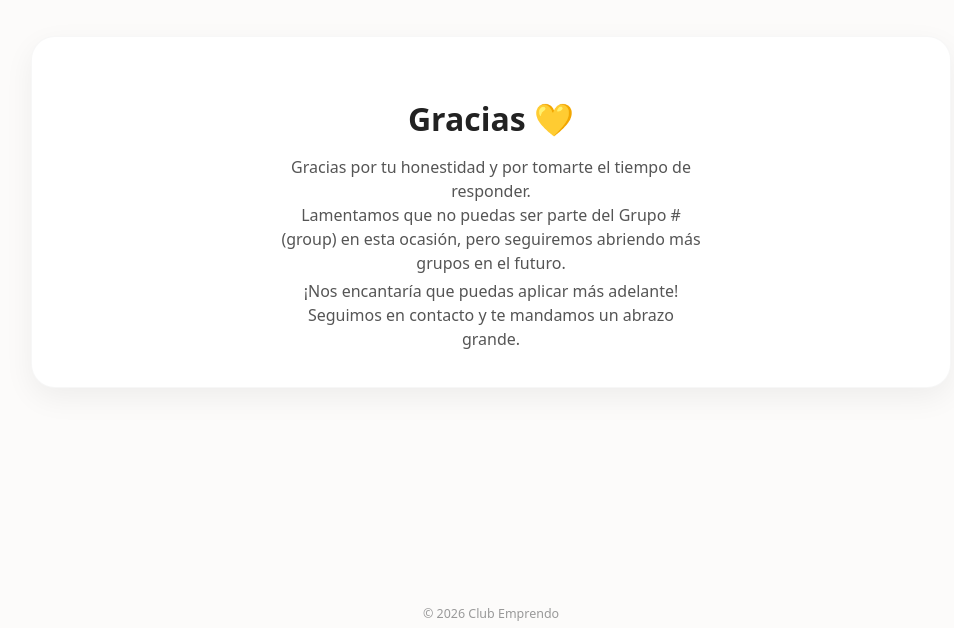
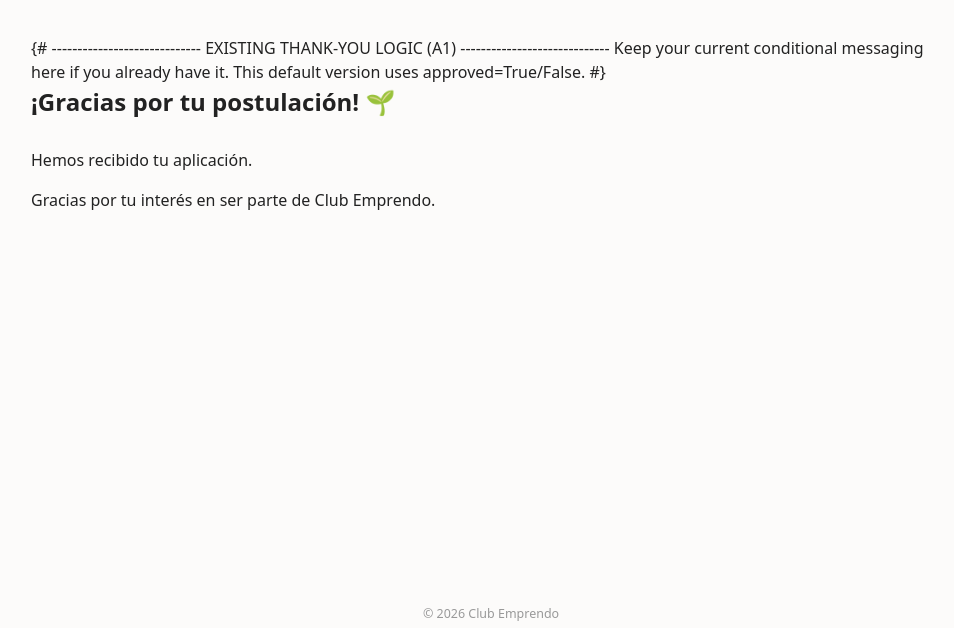
Before and after one commit to calebCLUBE/club-emprendo-apps, a Django app: page /thanks/ in a window 1280 px wide. Shown: the part 154-782 px from the top of the page, without its empty margins (149-1103 px from the left). Run offline with Django 4.2, Linux system fonts and the light colour scheme; parts of the project's set-up code (start-up, migrations or seed data) failed here and were passed over.

Commit message:
Email fix

```diff
--- a/applications/templates/applications/thanks.html
+++ b/applications/templates/applications/thanks.html
@@ -4,41 +4,62 @@
 {% block title %}Gracias · Club Emprendo{% endblock %}
 
 {% block content %}
-  <div class="ce-card ce-thanks">
 
-    {% if approved %}
-      <h1>📩 ¡Atención!</h1>
+  {% if kind == "mentor_final" %}
+
+    <div class="ce-form-header">
+      <h1 class="ce-form-title ce-heading">¡Gracias! 💛</h1>
+    </div>
+
+    <div class="form-intro" style="margin-top:12px;">
+      <p>¡Gracias por completar esta última aplicación y brindarnos toda esta información tan valiosa!</p>
 
       <p>
-        Has terminado la primera aplicación ✅.<br>
-        👉 Ahora recibirás en tu correo electrónico la segunda y última aplicación,
-        que debes completar para continuar en el proceso de postulación.
-      </p>
-
-      <div class="ce-alert" style="text-align:left; margin-top:16px;">
-        <strong>⚠️ Muy importante:</strong><br>
-        • Revisa que escribiste tu correo correctamente.<br>
-        • El correo puede llegar a tu bandeja de entrada o a la carpeta de spam / correo no deseado / promociones.<br>
-        • Si no lo ves en los próximos minutos, busca en esas carpetas.<br><br>
-        Si aún así no recibes la segunda aplicación, escríbenos por Instagram y con gusto te ayudamos.<br><br>
-
-      </div>
-
-    {% else %}
-      <h1>Gracias 💛</h1>
-
-      <p>
-        Gracias por tu honestidad y por tomarte el tiempo de responder.<br>
-        Lamentamos que no puedas ser parte del Grupo {% if group_num %}{{ group_num }}{% else %}#(group){% endif %} en esta ocasión,
-        pero seguiremos abriendo más grupos en el futuro.
+        🗓 En un plazo máximo de dos semanas te informaremos por correo electrónico si has sido seleccionada
+        para participar como mentora
+        {% if group_num %} en el Grupo {{ group_num }}{% endif %}
+        de Club Emprendo.
       </p>
 
       <p>
-        ¡Nos encantaría que puedas aplicar más adelante! Seguimos en contacto y te mandamos un abrazo grande.
+        💌 Te invitamos a estar muy atenta a tu bandeja de entrada (y no olvides revisar la carpeta de spam, por si acaso).
       </p>
 
+      <p>
+        Agradecemos mucho tu tiempo, tu disposición y tu entusiasmo por ser parte de esta comunidad.
+        ¡Estamos muy emocionadas de tenerte cerca!
+      </p>
+    </div>
 
+    <div class="ce-alert" style="margin-top:18px;">
+      ✅ No olvides hacer clic en el botón “Enviar” (o “Submit”) que está al final del formulario para que tu aplicación quede registrada correctamente.
+    </div>
+
+  {% else %}
+
+    {# -----------------------------
+       EXISTING THANK-YOU LOGIC (A1)
+       -----------------------------
+       Keep your current conditional messaging here if you already have it.
+       This default version uses approved=True/False.
+    #}
+
+    <div class="ce-form-header">
+      <h1 class="ce-form-title ce-heading">¡Gracias por tu postulación! 🌱</h1>
+    </div>
+
+    {% if approved %}
+      <div class="form-intro" style="margin-top:12px;">
+        <p>Hemos recibido tu aplicación.</p>
+        <p>En breve recibirás un correo con el siguiente paso.</p>
+      </div>
+    {% else %}
+      <div class="form-intro" style="margin-top:12px;">
+        <p>Hemos recibido tu aplicación.</p>
+        <p>Gracias por tu interés en ser parte de Club Emprendo.</p>
+      </div>
     {% endif %}
 
-  </div>
+  {% endif %}
+
 {% endblock %}
--- a/applications/views.py
+++ b/applications/views.py
@@ -7,7 +7,7 @@ from django.shortcuts import render, redirect, get_object_or_404
 from django.urls import reverse
 
 from .forms import build_application_form
-from .models import Application, Answer, FormDefinition, Question  # ✅ ADDED Question import
+from .models import Application, Answer, FormDefinition
 from .emprendedora_a1_autograde import autograde_and_email_emprendedora_a1
 
 
@@ -100,7 +100,7 @@ def _mentor_a1_autograde_and_email(request, app: Application):
             "<p>A continuación, te compartimos la <strong>Aplicación #2</strong>, que es el segundo y último paso para postularte como mentora voluntaria.</p>"
             "<p><strong>📌 Instrucciones para acceder a la Aplicación #2:</strong></p>"
             "<ol>"
-            f'<li>Haz clic aquí: 👉 <a href="https://apply.clubemprendo.org/apply/G6_M_A2/">Aplicación 2</a> fecha límite - 11/01/2026 </li>'
+            f'<li>Haz clic aquí: 👉 <a href="{form2_url}">Aplicación 2</a> fecha límite - 11/01/2026 </li>'
             "<li>Lee con atención y responde cada pregunta.</li>"
             "</ol>"
             "<p>Gracias nuevamente por tu interés y compromiso con otras mujeres emprendedoras 💛</p>"
@@ -258,6 +258,7 @@ def _m2_sections(form_def: FormDefinition):
         },
     ]
 
+    # Deduplicate field names while preserving order, and drop empties
     for s in sections:
         seen = set()
         deduped = []
@@ -296,12 +297,6 @@ def _handle_application_form(request, form_slug: str, second_stage: bool = False
         form = ApplicationForm(request.POST)
     else:
         form = ApplicationForm()
-
-    # ✅ ADDED: optional map of field-name -> Question (handy for template/debug)
-    questions_by_field = {
-        f"q_{q.slug}": q
-        for q in form_def.questions.filter(active=True).order_by("position", "id")
-    }
 
     sections = None
     m2_gate_field = None
@@ -381,21 +376,32 @@ def _handle_application_form(request, form_slug: str, second_stage: bool = False
                 value=str(value or ""),
             )
 
+        # Run autogrades (A1 only)
         if form_def.slug.endswith("M_A1"):
             _mentor_a1_autograde_and_email(request, app)
 
         if form_def.slug.endswith("E_A1"):
             autograde_and_email_emprendedora_a1(request, app)
 
+        # ✅ THANK-YOU SCREEN PAYLOAD
         group_num = ""
         m = GROUP_SLUG_RE.match(form_def.slug or "")
         if m:
             group_num = m.group("num")
 
-        request.session["ce_thanks_payload"] = {
-            "approved": bool(app.invited_to_second_stage),
-            "group_num": group_num,
-        }
+        # Final stage Mentora A2: fixed message regardless of submission
+        if form_def.slug.endswith("M_A2"):
+            request.session["ce_thanks_payload"] = {
+                "kind": "mentor_final",
+                "group_num": group_num,
+            }
+        else:
+            # Existing behavior for A1 flows (approved vs not)
+            request.session["ce_thanks_payload"] = {
+                "kind": "default",
+                "approved": bool(app.invited_to_second_stage),
+                "group_num": group_num,
+            }
 
         return redirect("application_thanks")
 
@@ -409,11 +415,11 @@ def _handle_application_form(request, form_slug: str, second_stage: bool = False
             "rendered_description": rendered_description,
             "sections": sections,
             "m2_gate_field": m2_gate_field,
-            "questions_by_field": questions_by_field,  # ✅ ADDED (does not break anything)
         },
     )
 
 
+# ---------- PUBLIC FIRST-STAGE FORMS ----------
 def apply_emprendedora_first(request):
     latest = _latest_group_form_slug("E_A1")
     return _handle_application_form(request, latest or "E_A1", second_stage=False)
@@ -424,6 +430,7 @@ def apply_mentora_first(request):
     return _handle_application_form(request, latest or "M_A1", second_stage=False)
 
 
+# ---------- SECOND-STAGE (TOKEN REQUIRED) ----------
 def apply_emprendedora_second(request, token):
     first_app = get_object_or_404(Application, invite_token=token)
 
@@ -452,6 +459,7 @@ def apply_mentora_second(request, token):
     return _handle_application_form(request, form_slug, second_stage=True)
 
 
+# ---------- PREVIEW (NO TOKEN) ----------
 def apply_emprendedora_second_preview(request):
     latest = _latest_group_form_slug("E_A2")
     return _handle_application_form(request, latest or "E_A2", second_stage=True)
@@ -462,6 +470,7 @@ def apply_mentora_second_preview(request):
     return _handle_application_form(request, latest or "M_A2", second_stage=True)
 
 
+# ---------- GROUP/SLUG ROUTE ----------
 def apply_by_slug(request, form_slug):
     second_stage = str(form_slug).endswith("_A2")
     return _handle_application_form(request, form_slug, second_stage=second_stage)
@@ -472,5 +481,6 @@ def application_thanks(request):
     return render(request, "applications/thanks.html", payload)
 
 
+# ---------- SURVEYS ----------
 def survey_by_slug(request, form_slug):
     return _handle_application_form(request, form_slug, second_stage=False)
```
